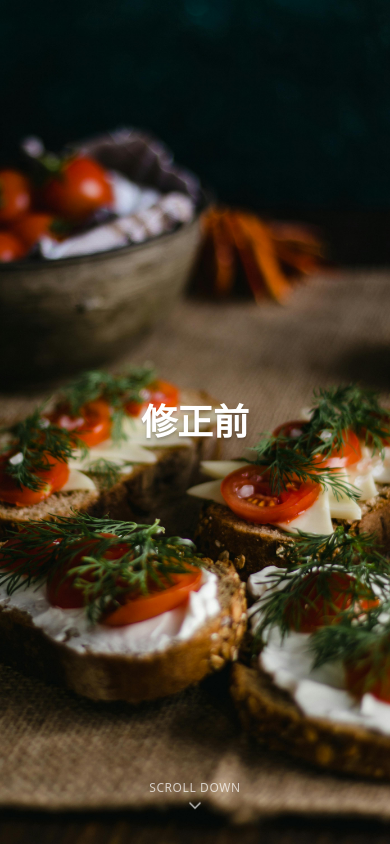
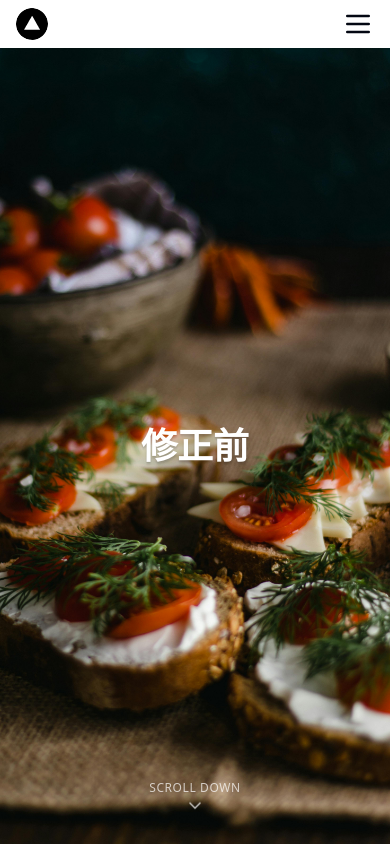
Before and after one commit to tatsuyayamakawa/dvh-verification, a Next.js app: page /before in a window 390 px wide. Shown: the top 844 px of the page. Built offline with nearby package versions, Linux system fonts and the light colour scheme.

Commit message:
add Header component and update layout and page styles for improved responsiveness

```diff
--- a/src/app/after/page.tsx
+++ b/src/app/after/page.tsx
@@ -6,23 +6,24 @@ import { ChevronDown } from "lucide-react";
 import { useState, useEffect } from "react";
 
 export default function AfterPage() {
-  const [deviceHeight, setDeviceHeight] = useState<number>(0);
+  const [viewHeight, setViewHeight] = useState<string>("100dvh");
 
   useEffect(() => {
-    // 初回レンダリング時にデバイスの高さを計算
+    // 初回レンダリング時にデバイスの高さを計算し、ヘッダーの高さを引く
     const calculateHeight = () => {
-      const vh = window.innerHeight;
-      setDeviceHeight(vh);
+      const height = window.innerHeight;
+      setViewHeight(`${height}px`);
     };
 
     calculateHeight();
+    // コンポーネントがマウントされた時のみ実行
   }, []);
 
   return (
     <main>
       <div
-        className="relative"
-        style={{ height: deviceHeight ? `${deviceHeight}px` : "h-dvh" }}
+        className="relative mt-12"
+        style={{ height: `calc(${viewHeight} - 48px)` }}
       >
         <Image
           src={photo}
--- a/src/app/before/page.tsx
+++ b/src/app/before/page.tsx
@@ -5,7 +5,7 @@ import { ChevronDown } from "lucide-react";
 export default function BeforePage() {
   return (
     <main>
-      <div className="relative h-dvh">
+      <div className="relative h-[calc(100dvh-48px)] mt-12">
         <Image
           src={photo}
           alt=""
--- a/src/app/layout.tsx
+++ b/src/app/layout.tsx
@@ -1,6 +1,7 @@
 import type { Metadata } from "next";
 import { Geist, Geist_Mono } from "next/font/google";
 import "./globals.css";
+import Header from "@/components/header";
 
 const geistSans = Geist({
   variable: "--font-geist-sans",
@@ -16,7 +17,6 @@ export const metadata: Metadata = {
   title: {
     default: "dvhのカクつき検証",
     template: `%s - dvhのカクつき検証`,
-    absolute: "dvhのカクつき検証",
   },
 };
 
@@ -30,6 +30,7 @@ export default function RootLayout({
       <body
         className={`${geistSans.variable} ${geistMono.variable} antialiased`}
       >
+        <Header />
         {children}
       </body>
     </html>
--- /dev/null
+++ b/src/components/header/index.tsx
@@ -0,0 +1,15 @@
+import { MenuIcon } from "lucide-react";
+import logo from "./assets/vercel.svg";
+import Image from "next/image";
+import Link from "next/link";
+
+export default function Header() {
+  return (
+    <div className="h-12 px-4 flex flex-row items-center justify-between fixed top-0 left-0 right-0 z-10">
+      <Link href="/">
+        <Image src={logo} alt="Logo" className="w-8 h-8 rounded-full" />
+      </Link>
+      <MenuIcon className="w-8 h-8" />
+    </div>
+  );
+}
```
Also changed, not shown: src/components/header/assets/vercel.svg (added).
